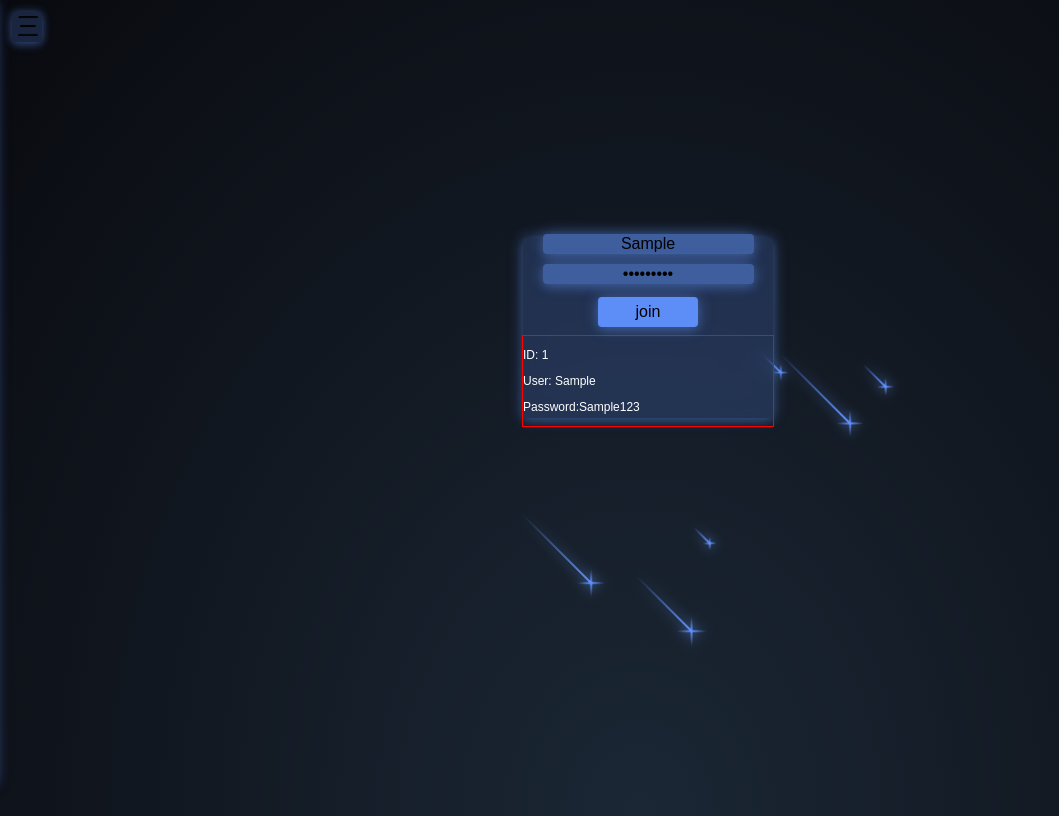
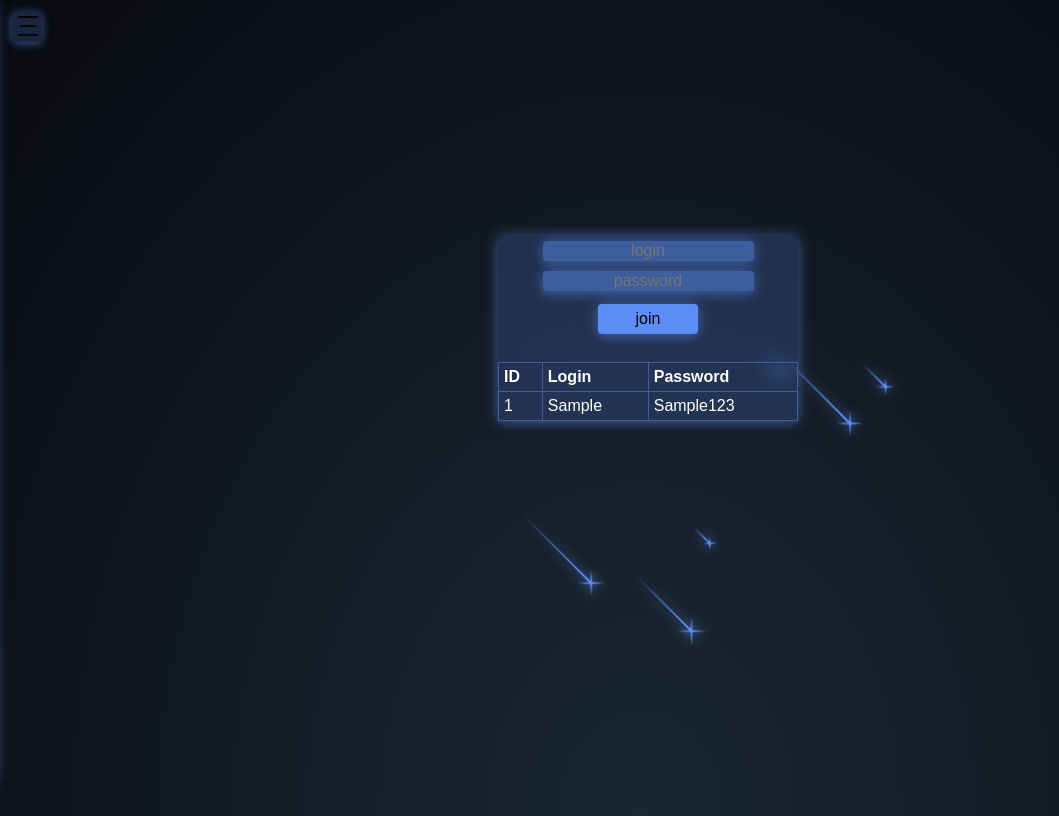
Before and after one commit to Traer3/ReactJs, a React (Create React App) app in the folder projects/france/: page / in a window 1280 px wide. Both pictures are taken after typing "Sample", "Sample123" into the empty fields and a click on the button "join". Shown: the whole page, without its empty margins (0-1059 px from the left). Built offline with nearby package versions, Linux system fonts and the light colour scheme.

Commit message:
Changes to be committed: Changes not staged for commit:

```diff
--- a/projects/france/src/components/Log In/Joining.js
+++ b/projects/france/src/components/Log In/Joining.js
@@ -6,24 +6,31 @@ const Joining = () => {
     const [login, setLogin] = useState("");
     const [password,setPassword] = useState("");
 
-    const [tableData, setTableData] = useState(null);
-    const [showTable, setShowTable] = useState(false);
+    const [users, setUsers] = useState([]);
 
 
-   const loginChange = (event) => {
-        setLogin(event.target.value);
+
+   const handleLoginChange = (event) => {
+    setLogin(event.target.value);
    };
 
-   const passChange = (event) =>{
-        setPassword(event.target.value);
+   const handlePasswordChange = (event) => {
+    setPassword(event.target.value);
    };
 
-   const handleSubmit = (event) =>{
-        event.preventDefault();
-        setTableData({login, password});
-        setShowTable(true)
-   }
-
+   const handleAddUser = (event) => {
+    event.preventDefault();
+        if(login && password){
+            setUsers((prevUsers)=>[
+                ...prevUsers,
+                { id: prevUsers.length + 1, login, password},
+            ]);
+            setLogin("");
+            setPassword("");
+        }else{
+            alert("Fill the filds")
+        }
+   };
 
 
     return(
@@ -36,36 +43,61 @@ const Joining = () => {
                 alignItems:'center'
             }}
         >
-            <form onSubmit={handleSubmit} >
+            <form style={{
+                display:'flex',
+                flexDirection:'column',
+                alignItems:'center'
+            }} onSubmit={handleAddUser} >
                 <input
                     type="text"
                     value={login}
-                    onChange={loginChange}
+                    onChange={handleLoginChange}
                     placeholder="login"
                 />
                 <input
                     type="password"
                     value={password}
-                    onChange={passChange}
+                    onChange={handlePasswordChange}
                     placeholder="password"
                 />
                 <button type="submit">join</button>
             </form>
 
-            {showTable && tableData &&(
-                <div style={{
-                    border:'1px solid red',
-                    width:'250px',
-                    height:'450px',
-                    padding:'0px',
-                    fontSize:'12px',
+            {users.length > 0  &&(
+                <table style={{
+                    marginTop:'20px',
+                    borderCollapse:'collapse',
+                    width:'300px',
                     textAlign:'left',
-                 }}
-                >
-                    <p>ID: 1</p>
-                    <p>User: {tableData.login}</p>
-                    <p>Password:{tableData.password}</p>
-                </div>
+                 }}>
+                <thead>
+                        <tr>
+                            <th style={{border:'1px solid rgba(62, 94, 157)', padding:'5px'}}>
+                                ID
+                            </th>
+                            <th style={{border:'1px solid rgba(62, 94, 157)', padding:'5px'}}>
+                                Login
+                            </th><th style={{border:'1px solid rgba(62, 94, 157)', padding:'5px'}}>
+                                Password
+                            </th>
+                        </tr>
+                </thead>
+                 <tbody>
+                    {users.map((user)=>(
+                        <tr key={user.id}>
+                            <td style={{border:'1px solid rgba(62, 94, 157)', padding:'5px'}}>
+                                {user.id}
+                            </td>
+                            <td style={{border:'1px solid rgba(62, 94, 157)', padding:'5px'}}>
+                                {user.login}
+                            </td>
+                            <td style={{border:'1px solid rgba(62, 94, 157)', padding:'5px'}}>
+                                {user.password}
+                            </td>
+                        </tr>
+                    ))}
+                 </tbody>
+                </table>
             )}
         </div>
     );
--- a/projects/france/src/components/css/MenuScreen.module.css
+++ b/projects/france/src/components/css/MenuScreen.module.css
@@ -152,8 +152,9 @@
     backdrop-filter: blur(10px);
     box-shadow: 0 4px 10px rgba(95,145,255,0.2), 0 0 15px rgba(105,155,255,0.4);
     color: #ffffff;
-    height: 180px;
-    width: 250px;
+
+    min-height: 180px;
+    min-width: 250px;
     font-family: Arial, sans-serif;
     font-size: 16px;
     text-align: center;
```
